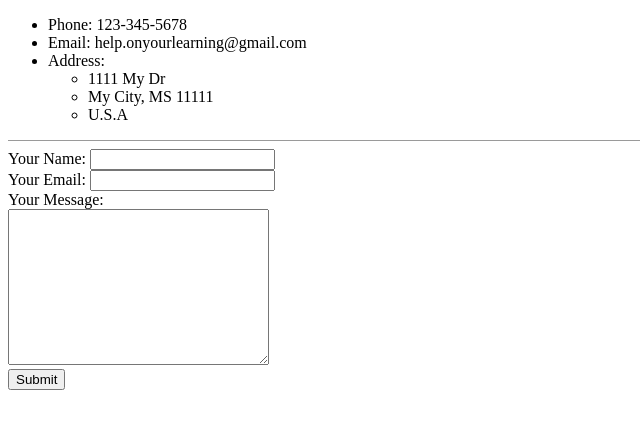
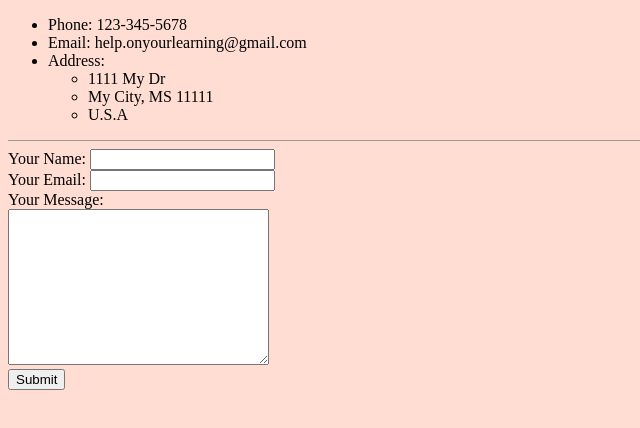
Before and after one commit to cashelbloom/mypractisecv, a plain HTML site: page contactinfo.html in a window 1280 px wide. Shown: the whole page, without its empty margins (0-640 px from the left). Drawn offline with Linux system fonts and the light colour scheme.

Commit message:
background color to the body tag for both files.

```diff
--- a/contactinfo.html
+++ b/contactinfo.html
@@ -4,7 +4,7 @@
     <meta charset="UTF-8">
     <title>Contact Info</title>
 </head>
-<body>
+<body style="background-color: #FFDDD2;">
     <ul>
         <li>Phone: 123-345-5678</li>
         <li>Email: help.onyourlearning@gmail.com</li>
```
Also changed, not shown: index.html (+1 -1 lines).
